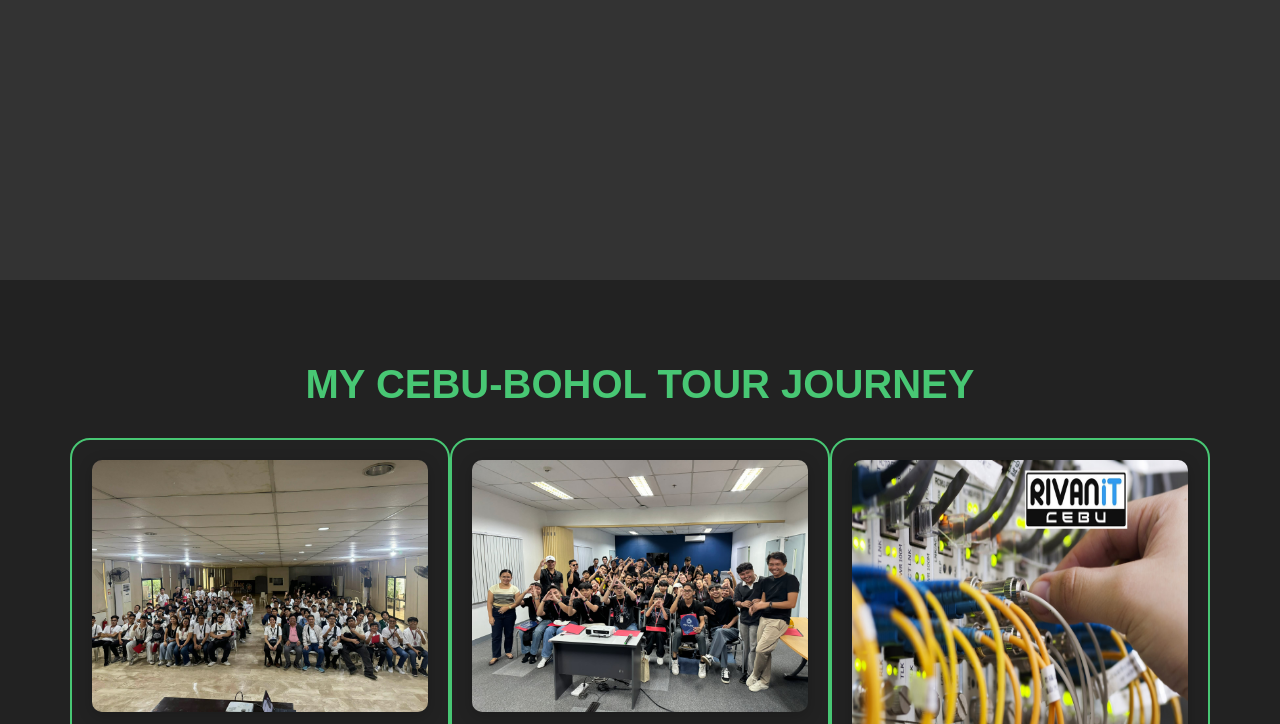
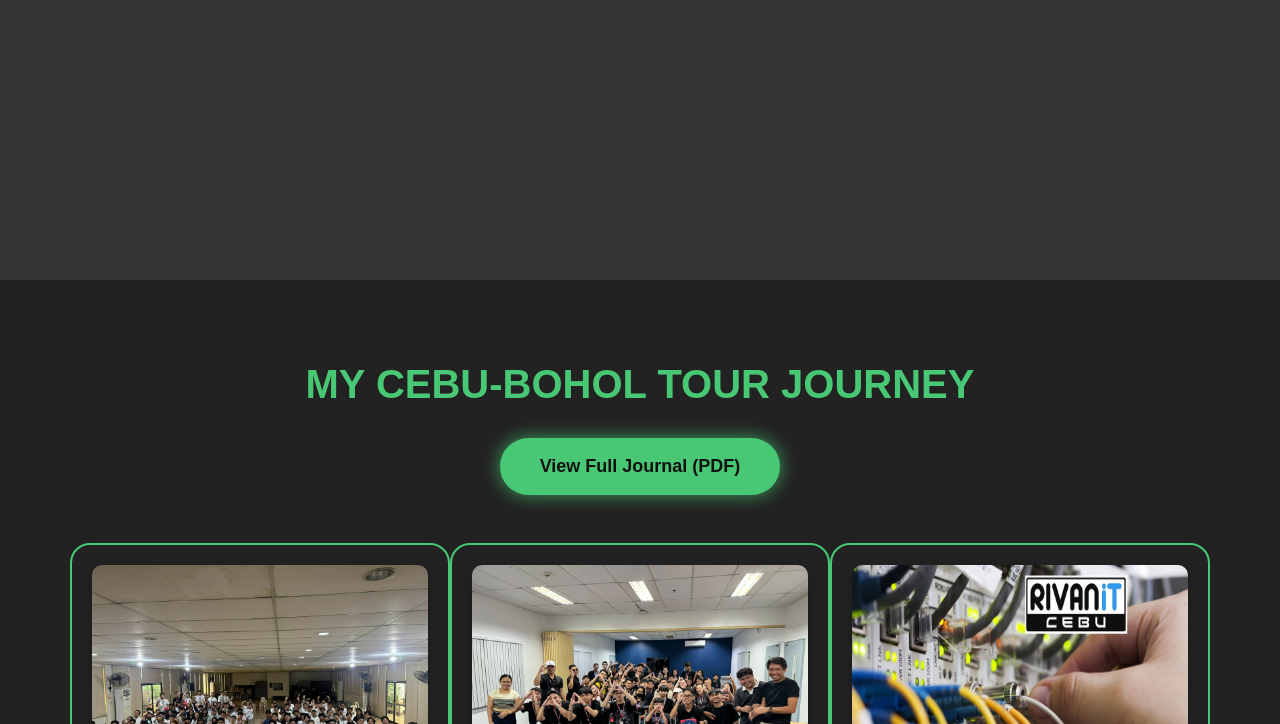
Before and after one commit to VanDOTDEV/saytas, a plain HTML site: page index.html in a window 1280 px wide. Shown: the part 603-1327 px from the top of the page. Drawn offline with nearby package versions, Linux system fonts and the light colour scheme.

Commit message:
update index

```diff
--- a/index.html
+++ b/index.html
@@ -150,6 +150,26 @@
             box-shadow: 0 4px 15px rgba(0, 0, 0, 0.3);
         }
 
+        .journal-pdf-btn {
+            display: inline-block;
+            padding: 15px 40px;
+            font-size: 18px;
+            font-weight: 600;
+            color: #111;
+            background: #48C774;
+            border-radius: 50px;
+            text-decoration: none;
+            box-shadow: 0 8px 25px rgba(72, 199, 116, 0.4);
+            transition: all 0.35s ease;
+            animation: pulseGlow 2.5s infinite;
+        }
+
+        .journal-pdf-btn:hover {
+            transform: translateY(-4px) scale(1.05);
+            box-shadow: 0 15px 40px rgba(72, 199, 116, 0.7);
+            color: #000;
+        }
+
         footer {
             background-color: #111;
             padding: 20px;
@@ -167,6 +187,17 @@
 
         footer a:hover {
             color: #48C774;
+        }
+                @keyframes pulseGlow {
+            0% {
+                box-shadow: 0 0 0 rgba(72, 199, 116, 0.6);
+            }
+            50% {
+                box-shadow: 0 0 30px rgba(72, 199, 116, 0.9);
+            }
+            100% {
+                box-shadow: 0 0 0 rgba(72, 199, 116, 0.6);
+            }
         }
 
         @media (max-width: 768px) {
@@ -230,7 +261,7 @@
     <div class="hero-section" id="home">
         <div>
             <h1>Marvin Paul Saytas</h1>
-            <p>A Web UI/UX Designer</p>
+            <p>A Front-End Developer </p>
         </div>
     </div>
 
@@ -239,6 +270,16 @@
         <div class="container">
             <h2>MY CEBU-BOHOL TOUR JOURNEY</h2>
             <div class="row">
+
+                <div class="text-center mb-5" data-aos="zoom-in">
+                    <a
+                        href="SAYTAS ANSWER ON JOURNAL.pdf"
+                        target="_blank"
+                        class="journal-pdf-btn"
+                    >
+                        View Full Journal (PDF)
+                    </a>
+                </div>
 
                 <div class="col-md-4 journal-item" data-aos="fade-up">
                     <img src="images/UPCEBU3.jpg" alt="UP-CEBU">
```
Also changed, not shown: 1 other file.
